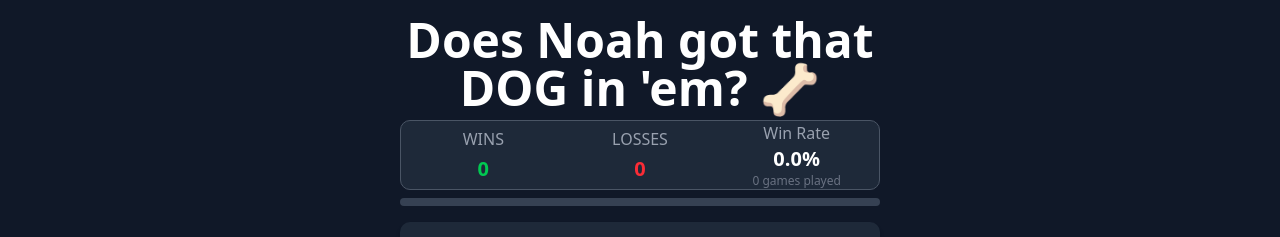
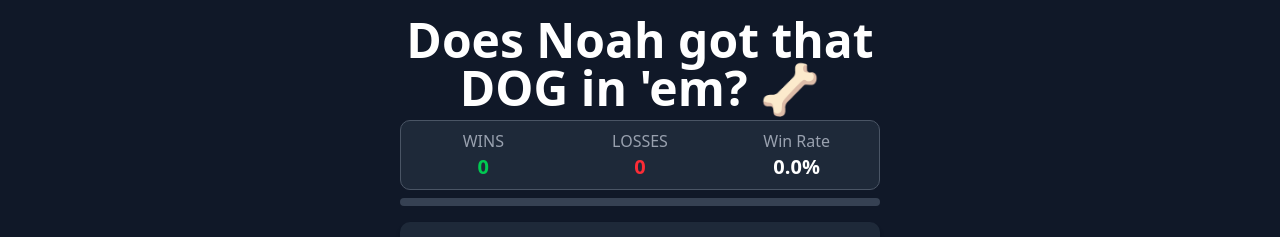
Before and after one commit to lukereiner/noah-dog-modern, a Next.js app: page / in a window 1280 px wide. Shown: the top 237 px of the page. Built offline with nearby package versions, Linux system fonts and the light colour scheme.

Commit message:
take out games played in StatsDisplay

```diff
--- a/components/StatsDisplay.tsx
+++ b/components/StatsDisplay.tsx
@@ -12,24 +12,24 @@ export function StatsDisplay({ wins, losses }: StatsDisplayProps) {
 
   return (
     <div className="w-full max-w-2xl mx-auto px-0">
-      <div className="grid grid-cols-3 gap-2 items-center bg-gray-800 border border-gray-600 rounded-lg px-2">
+      <div className="grid grid-cols-3 gap-2 items-center bg-gray-800 border border-gray-600 rounded-lg p-2">
         {/* Wins */}
         <div className="text-center">
-          <div className="text-md text-gray-400 uppercase mb-1">Wins</div>
+          <div className="text-md text-gray-400 uppercase mb-0">Wins</div>
           <div className="text-xl font-bold text-green-500">{wins}</div>
         </div>
         {/* Losses */}
         <div className="text-center">
-          <div className="text-md text-gray-400 uppercase mb-1">Losses</div>
+          <div className="text-md text-gray-400 uppercase mb-0">Losses</div>
           <div className="text-xl font-bold text-red-500">{losses}</div>
         </div>
         {/* Win Rate */}
         <div className="text-center">
           <div className="text-md text-gray-400">Win Rate</div>
           <div className="text-xl font-bold text-white">{winRate}%</div>
-          <div className="text-gray-500 text-xs">
+{/*           <div className="text-gray-500 text-xs">
             {totalGames} {totalGames === 1 ? "game" : "games"} played
-          </div>
+          </div> */}
         </div>
       </div>
       {/* Progress bar across all columns */}
```
